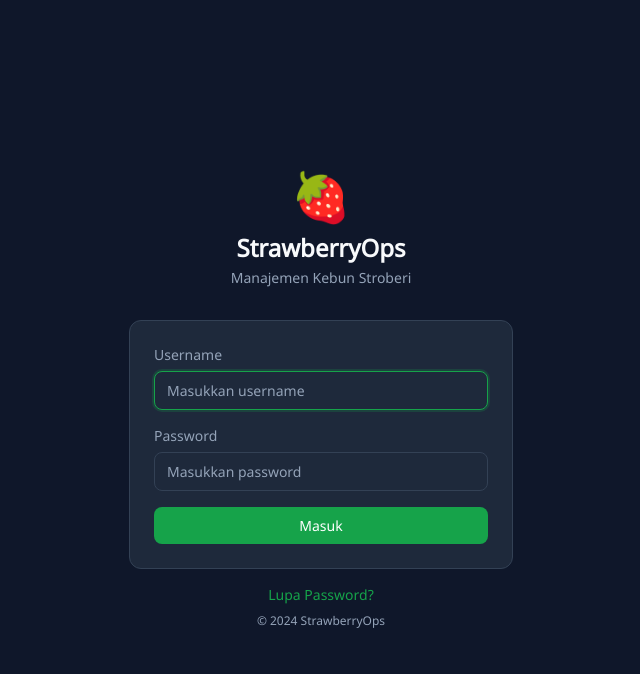
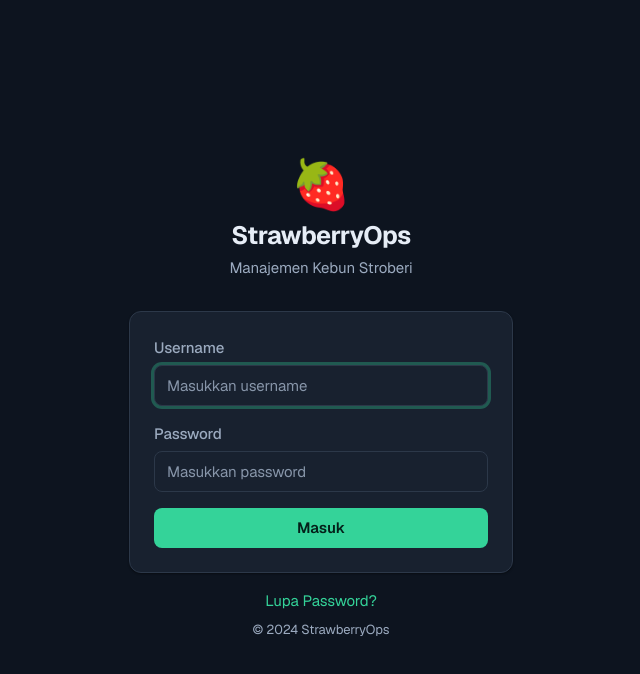
Before and after one commit to rizkyzaneva-sukses/strawberry-ops, a Next.js app: page /login in a window 1280 px wide. Shown: the top 674 px of the page, without its empty margins (319-959 px from the left). Built offline with nearby package versions, Linux system fonts and the light colour scheme.

Commit message:
UI dan UX

```diff
--- a/src/app/(dashboard)/page.tsx
+++ b/src/app/(dashboard)/page.tsx
@@ -98,7 +98,7 @@ export default function DashboardPage() {
               onClick={() => setPeriod(p.key)}
               className={`px-3 py-1.5 rounded-lg text-sm font-medium transition-colors ${
                 period === p.key
-                  ? 'bg-[var(--color-primary)] text-white'
+                  ? 'bg-[var(--color-primary)] text-[var(--color-on-primary)]'
                   : 'bg-[var(--color-surface)] text-[var(--color-text-muted)] hover:text-[var(--color-text)]'
               }`}
             >
--- a/src/app/(dashboard)/panduan/page.tsx
+++ b/src/app/(dashboard)/panduan/page.tsx
@@ -358,7 +358,7 @@ export default function PanduanPage() {
           onClick={() => setTab('panduan')}
           className={`px-4 py-2 rounded-lg text-sm font-medium transition-colors ${
             tab === 'panduan'
-              ? 'bg-[var(--color-primary)] text-white'
+              ? 'bg-[var(--color-primary)] text-[var(--color-on-primary)]'
               : 'bg-[var(--color-surface)] text-[var(--color-text-muted)] hover:text-[var(--color-text)]'
           }`}
         >
@@ -368,7 +368,7 @@ export default function PanduanPage() {
           onClick={() => setTab('workflow')}
           className={`px-4 py-2 rounded-lg text-sm font-medium transition-colors ${
             tab === 'workflow'
-              ? 'bg-[var(--color-primary)] text-white'
+              ? 'bg-[var(--color-primary)] text-[var(--color-on-primary)]'
               : 'bg-[var(--color-surface)] text-[var(--color-text-muted)] hover:text-[var(--color-text)]'
           }`}
         >
--- a/src/app/(dashboard)/pengaturan/change-password/page.tsx
+++ b/src/app/(dashboard)/pengaturan/change-password/page.tsx
@@ -57,12 +57,12 @@ export default function ChangePasswordPage() {
 
       <form onSubmit={handleSubmit} className="space-y-4">
         {error && (
-          <div className="p-3 rounded-lg bg-red-500/10 border border-red-500/30 text-red-400 text-sm">
+          <div role="alert" className="p-3 rounded-lg bg-[var(--color-accent)]/10 border border-[var(--color-accent)]/30 text-[var(--color-accent)] text-sm">
             {error}
           </div>
         )}
         {success && (
-          <div className="p-3 rounded-lg bg-green-500/10 border border-green-500/30 text-green-400 text-sm">
+          <div role="status" className="p-3 rounded-lg bg-[var(--color-success)]/10 border border-[var(--color-success)]/30 text-[var(--color-success)] text-sm">
             {success}
           </div>
         )}
--- a/src/app/(dashboard)/pengaturan/users/page.tsx
+++ b/src/app/(dashboard)/pengaturan/users/page.tsx
@@ -119,7 +119,7 @@ export default function UsersPage() {
       <Modal open={showForm} onClose={() => setShowForm(false)} title={editId ? 'Edit User' : 'Tambah User Baru'}>
         <div className="space-y-4">
           {error && (
-            <div className="p-3 rounded-lg bg-red-500/10 border border-red-500/30 text-red-400 text-sm">{error}</div>
+            <div role="alert" className="p-3 rounded-lg bg-[var(--color-accent)]/10 border border-[var(--color-accent)]/30 text-[var(--color-accent)] text-sm">{error}</div>
           )}
           <FormField label="Nama Lengkap" required>
             <input type="text" value={formFullName} onChange={(e) => setFormFullName(e.target.value)} placeholder="Nama lengkap" />
--- a/src/app/globals.css
+++ b/src/app/globals.css
@@ -1,139 +1,292 @@
 @import "tailwindcss";
+
+/* =========================================================
+   TYPE SCALE
+   Skala Tailwind di-override di sini supaya seluruh aplikasi
+   ikut naik tanpa perlu menyentuh satu pun className.
+   Ukuran dinaikkan sedikit + line-height dilonggarkan.
+   ========================================================= */
+@theme {
+  --font-sans: var(--font-geist), ui-sans-serif, system-ui, -apple-system, "Segoe UI", sans-serif;
+  --font-mono: var(--font-geist-mono), ui-monospace, "SFMono-Regular", monospace;
+
+  --text-xs: 0.8125rem;              /* 13px (dulu 12px) */
+  --text-xs--line-height: 1.25rem;
+  --text-sm: 0.9375rem;              /* 15px (dulu 14px) */
+  --text-sm--line-height: 1.4375rem;
+  --text-base: 1rem;
+  --text-base--line-height: 1.5625rem;
+  --text-lg: 1.125rem;
+  --text-lg--line-height: 1.6875rem;
+  --text-xl: 1.3125rem;
+  --text-xl--line-height: 1.8125rem;
+  --text-2xl: 1.5625rem;
+  --text-2xl--line-height: 2.0625rem;
+  --text-3xl: 1.9375rem;
+  --text-3xl--line-height: 2.375rem;
+}
+
+/* =========================================================
+   WARNA
+   ========================================================= */
 
 /* ===== LIGHT MODE (default) ===== */
 :root {
-  --color-primary: #16A34A;
-  --color-primary-light: #22C55E;
-  --color-accent: #EF4444;
-  --color-success: #22C55E;
+  color-scheme: light;
 
-  --color-secondary: #F8FAFC;
-  --color-surface: #FFFFFF;
-  --color-surface-light: #F1F5F9;
+  /* Hijau digelapkan supaya lolos kontras 4.5:1 di atas putih,
+     baik sebagai teks maupun sebagai background tombol. */
+  --color-primary: #15803D;
+  --color-primary-hover: #166534;
+  --color-primary-light: var(--color-primary-hover); /* alias lama */
+  --color-on-primary: #FFFFFF;
+
+  --color-accent: #DC2626;
+  --color-accent-hover: #B91C1C;
+  --color-on-accent: #FFFFFF;
+  --color-success: #15803D;
+  --color-on-success: #FFFFFF;
+  --color-warning: #A16207;
+  --color-info: #1D4ED8;
+
+  --color-secondary: #F1F5F9;        /* background halaman */
+  --color-surface: #FFFFFF;          /* kartu / tabel */
+  --color-surface-light: #E8EEF5;    /* hover row & tombol */
   --color-text: #0F172A;
-  --color-text-muted: #64748B;
-  --color-border: #E2E8F0;
+  --color-text-muted: #52627A;       /* 7.1:1 di atas putih (dulu 4.7:1) */
+  --color-border: #D8E0EA;
+
+  --shadow-card: 0 1px 2px rgba(15, 23, 42, 0.05);
+  --ring-primary: rgba(21, 128, 61, 0.28);
 }
 
 /* ===== DARK MODE ===== */
 .dark {
-  --color-secondary: #0F172A;
-  --color-surface: #1E293B;
-  --color-surface-light: #334155;
-  --color-text: #F8FAFC;
-  --color-text-muted: #94A3B8;
-  --color-border: #334155;
+  color-scheme: dark;
+
+  --color-primary: #34D399;
+  --color-primary-hover: #6EE7B7;
+  --color-primary-light: var(--color-primary-hover);
+  --color-on-primary: #04211A;       /* teks gelap di atas fill terang */
+
+  --color-accent: #F87171;
+  --color-accent-hover: #FCA5A5;
+  --color-on-accent: #2A0606;
+  --color-success: #4ADE80;
+  --color-on-success: #04210F;
+  --color-warning: #FBBF24;
+  --color-info: #60A5FA;
+
+  --color-secondary: #0D141F;
+  --color-surface: #18212F;
+  --color-surface-light: #263243;
+  --color-text: #E6EDF6;             /* bukan putih murni: kurangi silau */
+  --color-text-muted: #9BAABF;
+  --color-border: #2C3849;           /* dulu sama persis dengan surface-light */
+
+  --shadow-card: 0 1px 2px rgba(0, 0, 0, 0.4);
+  --ring-primary: rgba(52, 211, 153, 0.32);
 }
 
-@font-face {
-  font-family: 'Geist';
-  src: local('Geist'), local('system-ui');
-  font-display: swap;
-}
-
-@font-face {
-  font-family: 'JetBrains Mono';
-  src: local('JetBrains Mono'), local('monospace');
-  font-display: swap;
+/* =========================================================
+   BASE
+   ========================================================= */
+html {
+  -webkit-text-size-adjust: 100%;
 }
 
 body {
   background-color: var(--color-secondary);
   color: var(--color-text);
-  font-family: 'Geist', system-ui, -apple-system, sans-serif;
+  font-family: var(--font-sans);
+  font-size: var(--text-base);
+  line-height: 1.55;
+  letter-spacing: -0.006em;
+  -webkit-font-smoothing: antialiased;
+  -moz-osx-font-smoothing: grayscale;
+  text-rendering: optimizeLegibility;
+}
+
+/* Judul: rapatkan tracking & leading supaya tidak terlihat "melar" */
+h1, h2, h3, h4 {
+  letter-spacing: -0.021em;
+  line-height: 1.25;
+  text-wrap: balance;
+}
+
+p {
+  text-wrap: pretty;
 }
 
 code, pre, .font-mono {
-  font-family: 'JetBrains Mono', ui-monospace, monospace;
+  font-family: var(--font-mono);
+  font-variant-numeric: tabular-nums;
+  letter-spacing: 0;
 }
 
-/* Custom scrollbar */
+/* Angka rupiah sejajar antar baris */
+.tabular, td, th, input[type="number"] {
+  font-variant-numeric: tabular-nums;
+}
+
+::selection {
+  background-color: color-mix(in srgb, var(--color-primary) 25%, transparent);
+}
+
+/* =========================================================
+   FOKUS KEYBOARD
+   Sebelumnya hanya input yang punya indikator fokus.
+   ========================================================= */
+:focus-visible {
+  outline: 2px solid var(--color-primary);
+  outline-offset: 2px;
+  border-radius: 0.375rem;
+}
+
+a, button, [role="button"] {
+  -webkit-tap-highlight-color: transparent;
+}
+
+/* =========================================================
+   SCROLLBAR
+   ========================================================= */
 ::-webkit-scrollbar {
-  width: 6px;
-  height: 6px;
+  width: 10px;
+  height: 10px;
 }
 
 ::-webkit-scrollbar-track {
-  background: var(--color-secondary);
+  background: transparent;
 }
 
 ::-webkit-scrollbar-thumb {
-  background: var(--color-surface-light);
-  border-radius: 3px;
+  background: var(--color-border);
+  border: 3px solid transparent;
+  background-clip: content-box;
+  border-radius: 9999px;
 }
 
 ::-webkit-scrollbar-thumb:hover {
   background: var(--color-text-muted);
+  background-clip: content-box;
 }
 
-/* Input styles */
-input, select, textarea {
+/* =========================================================
+   FORM
+   ========================================================= */
+input:not([type="checkbox"]):not([type="radio"]):not([type="file"]),
+select,
+textarea {
   background-color: var(--color-surface);
   border: 1px solid var(--color-border);
   color: var(--color-text);
   border-radius: 0.5rem;
-  padding: 0.5rem 0.75rem;
-  font-size: 0.875rem;
+  padding: 0.5625rem 0.75rem;
+  font-size: var(--text-sm);
+  line-height: 1.4;
   width: 100%;
-  transition: border-color 0.2s;
+  min-height: 2.5rem;
+  transition: border-color 0.15s, box-shadow 0.15s;
+}
+
+/* iOS memaksa zoom kalau font input < 16px. */
+@media (max-width: 640px) {
+  input:not([type="checkbox"]):not([type="radio"]):not([type="file"]),
+  select,
+  textarea {
+    font-size: 1rem;
+  }
 }
 
 input:focus, select:focus, textarea:focus {
   outline: none;
   border-color: var(--color-primary);
-  box-shadow: 0 0 0 2px rgba(22, 163, 74, 0.2);
+  box-shadow: 0 0 0 3px var(--ring-primary);
+}
+
+input:focus-visible, select:focus-visible, textarea:focus-visible {
+  outline: none;
+}
+
+input:disabled, select:disabled, textarea:disabled {
+  opacity: 0.55;
+  cursor: not-allowed;
 }
 
 input::placeholder, textarea::placeholder {
   color: var(--color-text-muted);
+  opacity: 0.85;
 }
 
-/* Button base */
+input[type="checkbox"], input[type="radio"] {
+  accent-color: var(--color-primary);
+  width: 1.0625rem;
+  height: 1.0625rem;
+  cursor: pointer;
+}
+
+label {
+  cursor: default;
+}
+
+/* =========================================================
+   BUTTON
+   ========================================================= */
 .btn {
   display: inline-flex;
   align-items: center;
   justify-content: center;
   gap: 0.5rem;
-  padding: 0.5rem 1rem;
+  padding: 0.5625rem 1rem;
+  min-height: 2.5rem;
   border-radius: 0.5rem;
-  font-size: 0.875rem;
-  font-weight: 500;
-  transition: all 0.2s;
+  font-size: var(--text-sm);
+  font-weight: 550;
+  line-height: 1.2;
+  letter-spacing: -0.004em;
+  white-space: nowrap;
+  transition: background-color 0.15s, border-color 0.15s, opacity 0.15s;
   cursor: pointer;
-  border: none;
+  border: 1px solid transparent;
+}
+
+.btn:active:not(:disabled) {
+  transform: translateY(0.5px);
 }
 
 .btn-primary {
   background-color: var(--color-primary);
-  color: white;
+  color: var(--color-on-primary);
 }
 
-.btn-primary:hover {
-  background-color: var(--color-primary-light);
+.btn-primary:hover:not(:disabled) {
+  background-color: var(--color-primary-hover);
 }
 
 .btn-secondary {
   background-color: var(--color-surface);
   color: var(--color-text);
-  border: 1px solid var(--color-border);
+  border-color: var(--color-border);
 }
 
-.btn-secondary:hover {
+.btn-secondary:hover:not(:disabled) {
   background-color: var(--color-surface-light);
 }
 
 .btn-danger {
   background-color: var(--color-accent);
-  color: white;
+  color: var(--color-on-accent);
 }
 
-.btn-danger:hover {
-  background-color: #DC2626;
+.btn-danger:hover:not(:disabled) {
+  background-color: var(--color-accent-hover);
 }
 
+/* Tetap kecil secara visual, tapi area sentuhnya layak. */
 .btn-sm {
-  padding: 0.25rem 0.75rem;
-  font-size: 0.75rem;
+  padding: 0.3125rem 0.75rem;
+  min-height: 2rem;
+  font-size: var(--text-xs);
 }
 
 .btn:disabled {
@@ -141,11 +294,15 @@ input::placeholder, textarea::placeholder {
   cursor: not-allowed;
 }
 
-/* Table */
+/* =========================================================
+   TABLE
+   ========================================================= */
 .table-container {
   overflow-x: auto;
-  border-radius: 0.5rem;
+  border-radius: 0.75rem;
   border: 1px solid var(--color-border);
+  background-color: var(--color-surface);
+  overscroll-behavior-x: contain;
 }
 
 table {
@@ -160,82 +317,109 @@ th {
   font-size: 0.75rem;
   font-weight: 600;
   text-transform: uppercase;
-  letter-spacing: 0.05em;
+  letter-spacing: 0.06em;
   color: var(--color-text-muted);
   white-space: nowrap;
+  border-bottom: 1px solid var(--color-border);
 }
 
 td {
-  padding: 0.75rem 1rem;
+  padding: 0.8125rem 1rem;
   border-top: 1px solid var(--color-border);
-  font-size: 0.875rem;
+  font-size: var(--text-sm);
+  vertical-align: middle;
+}
+
+tbody tr:first-child td {
+  border-top: none;
 }
 
 tr:hover td {
   background-color: var(--color-surface-light);
 }
 
-/* Card */
+/* =========================================================
+   CARD
+   ========================================================= */
 .card {
   background-color: var(--color-surface);
   border: 1px solid var(--color-border);
   border-radius: 0.75rem;
-  padding: 1.5rem;
+  padding: 1.25rem;
+  box-shadow: var(--shadow-card);
 }
 
-/* Badge */
+@media (min-width: 640px) {
+  .card { padding: 1.5rem; }
+}
+
+/* =========================================================
+   BADGE
+   Warna teks digelapkan/diterangkan agar terbaca di atas
+   background transparan 15%.
+   ========================================================= */
 .badge {
   display: inline-flex;
   align-items: center;
-  padding: 0.125rem 0.5rem;
+  padding: 0.1875rem 0.5rem;
   border-radius: 9999px;
   font-size: 0.75rem;
-  font-weight: 500;
+  font-weight: 600;
+  line-height: 1.25;
+  letter-spacing: 0.005em;
+  white-space: nowrap;
 }
 
 .badge-success {
-  background-color: rgba(34, 197, 94, 0.15);
-  color: #16A34A;
+  background-color: rgba(34, 197, 94, 0.14);
+  color: #14682F;
 }
 
 .dark .badge-success {
-  background-color: rgba(34, 197, 94, 0.15);
-  color: #22C55E;
+  background-color: rgba(52, 211, 153, 0.16);
+  color: #6EE7B7;
 }
 
 .badge-warning {
-  background-color: rgba(234, 179, 8, 0.15);
-  color: #CA8A04;
+  background-color: rgba(234, 179, 8, 0.16);
+  color: #8A5A05;
 }
 
 .dark .badge-warning {
-  background-color: rgba(234, 179, 8, 0.15);
-  color: #EAB308;
+  background-color: rgba(251, 191, 36, 0.16);
+  color: #FCD34D;
 }
 
 .badge-danger {
-  background-color: rgba(239, 68, 68, 0.15);
-  color: #DC2626;
+  background-color: rgba(239, 68, 68, 0.14);
+  color: #B3231F;
 }
 
 .dark .badge-danger {
-  background-color: rgba(239, 68, 68, 0.15);
-  color: #EF4444;
+  background-color: rgba(248, 113, 113, 0.16);
+  color: #FCA5A5;
 }
 
 .badge-info {
-  background-color: rgba(59, 130, 246, 0.15);
-  color: #2563EB;
+  background-color: rgba(59, 130, 246, 0.14);
+  color: #1D4ED8;
 }
 
 .dark .badge-info {
-  background-color: rgba(59, 130, 246, 0.15);
-  color: #3B82F6;
+  background-color: rgba(96, 165, 250, 0.16);
+  color: #93C5FD;
 }
 
+/* =========================================================
+   MOTION
+   ========================================================= */
 @keyframes slideIn {
   from { transform: translateX(100%); opacity: 0; }
   to { transform: translateX(0); opacity: 1; }
+}
+
+@keyframes spin {
+  to { transform: rotate(360deg); }
 }
 
 .spinner {
@@ -248,6 +432,11 @@ tr:hover td {
   animation: spin 0.6s linear infinite;
 }
 
-@keyframes spin {
-  to { transform: rotate(360deg); }
+@media (prefers-reduced-motion: reduce) {
+  *, *::before, *::after {
+    animation-duration: 0.01ms !important;
+    animation-iteration-count: 1 !important;
+    transition-duration: 0.01ms !important;
+    scroll-behavior: auto !important;
+  }
 }
--- a/src/app/layout.tsx
+++ b/src/app/layout.tsx
@@ -1,11 +1,33 @@
-import type { Metadata } from 'next'
+import type { Metadata, Viewport } from 'next'
+import { Geist, Geist_Mono } from 'next/font/google'
 import './globals.css'
 import { ToastProvider } from '@/components/ui/Toast'
 import { ThemeProvider } from '@/components/ThemeProvider'
 
+const geistSans = Geist({
+  subsets: ['latin'],
+  variable: '--font-geist',
+  display: 'swap',
+})
+
+const geistMono = Geist_Mono({
+  subsets: ['latin'],
+  variable: '--font-geist-mono',
+  display: 'swap',
+})
+
 export const metadata: Metadata = {
   title: 'StrawberryOps - Manajemen Kebun Stroberi',
   description: 'Aplikasi manajemen keuangan dan operasional kebun stroberi',
+}
+
+export const viewport: Viewport = {
+  width: 'device-width',
+  initialScale: 1,
+  themeColor: [
+    { media: '(prefers-color-scheme: light)', color: '#F1F5F9' },
+    { media: '(prefers-color-scheme: dark)', color: '#0D141F' },
+  ],
 }
 
 export default function RootLayout({
@@ -14,7 +36,16 @@ export default function RootLayout({
   children: React.ReactNode
 }) {
   return (
-    <html lang="id" suppressHydrationWarning>
+    <html lang="id" suppressHydrationWarning className={`${geistSans.variable} ${geistMono.variable}`}>
+      <head>
+        <script
+          // Set kelas tema sebelum React hydrate agar tidak ada flash
+          // mode terang→gelap (atau sebaliknya) saat halaman dimuat.
+          dangerouslySetInnerHTML={{
+            __html: `(function(){try{var t=localStorage.getItem('strawberry-theme')||'dark';document.documentElement.classList.toggle('dark',t==='dark');}catch(e){document.documentElement.classList.add('dark');}})();`,
+          }}
+        />
+      </head>
       <body className="min-h-screen">
         <ThemeProvider>
           <ToastProvider>
--- a/src/app/login/page.tsx
+++ b/src/app/login/page.tsx
@@ -53,7 +53,10 @@ export default function LoginPage() {
         <div className="card">
           <form onSubmit={handleSubmit} className="space-y-4">
             {error && (
-              <div className="p-3 rounded-lg bg-red-500/10 border border-red-500/30 text-red-400 text-sm">
+              <div
+                role="alert"
+                className="p-3 rounded-lg bg-[var(--color-accent)]/10 border border-[var(--color-accent)]/30 text-[var(--color-accent)] text-sm"
+              >
                 {error}
               </div>
             )}
--- a/src/components/ThemeProvider.tsx
+++ b/src/components/ThemeProvider.tsx
@@ -14,6 +14,10 @@ export function useTheme() {
 }
 
 export function ThemeProvider({ children }: { children: ReactNode }) {
+  // Nilai awal harus sama dengan render server ('dark') supaya tidak
+  // ada hydration mismatch. Kelas <html> sendiri sudah benar sejak
+  // awal berkat inline script di layout.tsx — ini cuma menyusulkan
+  // state React (ikon/teks toggle) begitu mount.
   const [theme, setTheme] = useState<Theme>('dark')
   const [mounted, setMounted] = useState(false)
 
--- a/src/components/ui/FileUpload.tsx
+++ b/src/components/ui/FileUpload.tsx
@@ -80,7 +80,8 @@ export default function FileUpload({ label, value, onChange, accept = '.jpg,.jpe
             <button
               type="button"
               onClick={() => onChange(null)}
-              className="text-[var(--color-accent)] hover:text-red-400 text-sm"
+              className="text-[var(--color-accent)] hover:opacity-75 text-sm"
+              aria-label="Hapus file"
             >
               ✕
             </button>
```
Also changed, not shown: src/app/(dashboard)/revisi/page.tsx (+5 -5 lines), src/app/forgot-password/page.tsx (+4 -4 lines), src/components/ui/Toast.tsx (+13 -5 lines).
